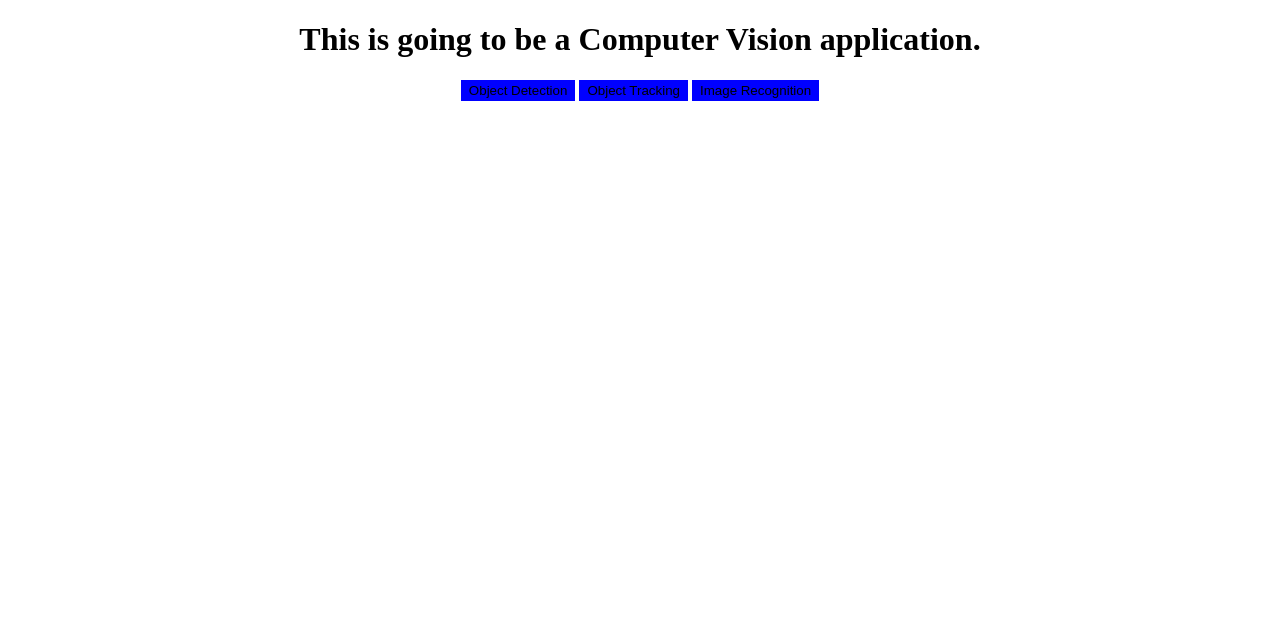
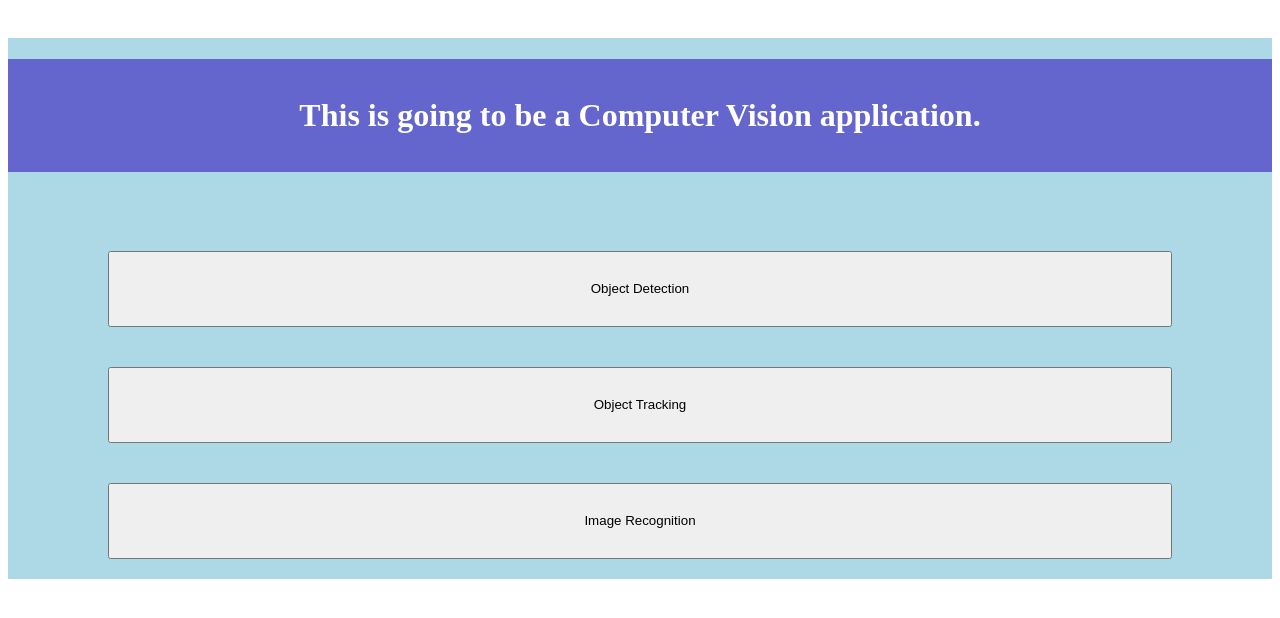
Before and after one commit to igornunespatricio/fastapi-project, a FastAPI app: page / in a window 1280 px wide. Shown: the top 618 px of the page. Run offline with FastAPI, Linux system fonts and the light colour scheme.

Commit message:
Adding styles css

```diff
--- a/main.py
+++ b/main.py
@@ -5,7 +5,7 @@ from fastapi.responses import HTMLResponse
 
 app = FastAPI()
 
-# app.mount("/static", StaticFiles(directory="static"), name="static")
+app.mount("/static", StaticFiles(directory="static"), name="static")
 
 templates = Jinja2Templates(directory="templates")
 
--- /dev/null
+++ b/static/styles.css
@@ -0,0 +1,32 @@
+.content {
+    text-align: center;
+    margin-top: 1cm;
+    background-color: lightblue;
+    display: flex;
+    flex-direction: column;
+}
+
+.title {
+    text-align: center;
+    background-color: rgb(101, 101, 206);
+    padding: 1cm;
+    color: white;
+}
+
+.buttons {
+    display: flex;
+    align-items: center;
+    justify-content: center;
+    margin-top: 1cm;
+    border: 2cm;
+
+    justify-content: space-between;
+}
+
+.button {
+    line-height: 70px;
+    margin-left: 100px;
+    margin-right: 100px;
+    margin-top: 20px;
+    margin-bottom: 20px;
+}
--- a/templates/index.html
+++ b/templates/index.html
@@ -3,18 +3,16 @@
 <head>
     <meta charset="UTF-8">
     <title>Computer Vision</title>
-    <style>
-        .title {text-align: center;}
-        .buttons {text-align: center}
-        button {border: 2px solid blue; background-color: blue}
-    </style>
+    <link href="/static/styles.css" rel="stylesheet">
 </head>
 <body>
-    <h1 class="title">This is going to be a Computer Vision application.</h1>
-        <div class="buttons">
-            <button>Object Detection</button>
-            <button>Object Tracking</button>
-            <button>Image Recognition</button>
+    <div class="content">
+        <h1 class="title">This is going to be a Computer Vision application.</h1>
+        <div class="buttons"></div>
+            <button class="button">Object Detection</button>
+            <button class="button">Object Tracking</button>
+            <button class="button">Image Recognition</button>
         </div>
+    </div>
 </body>
 </html>
```
